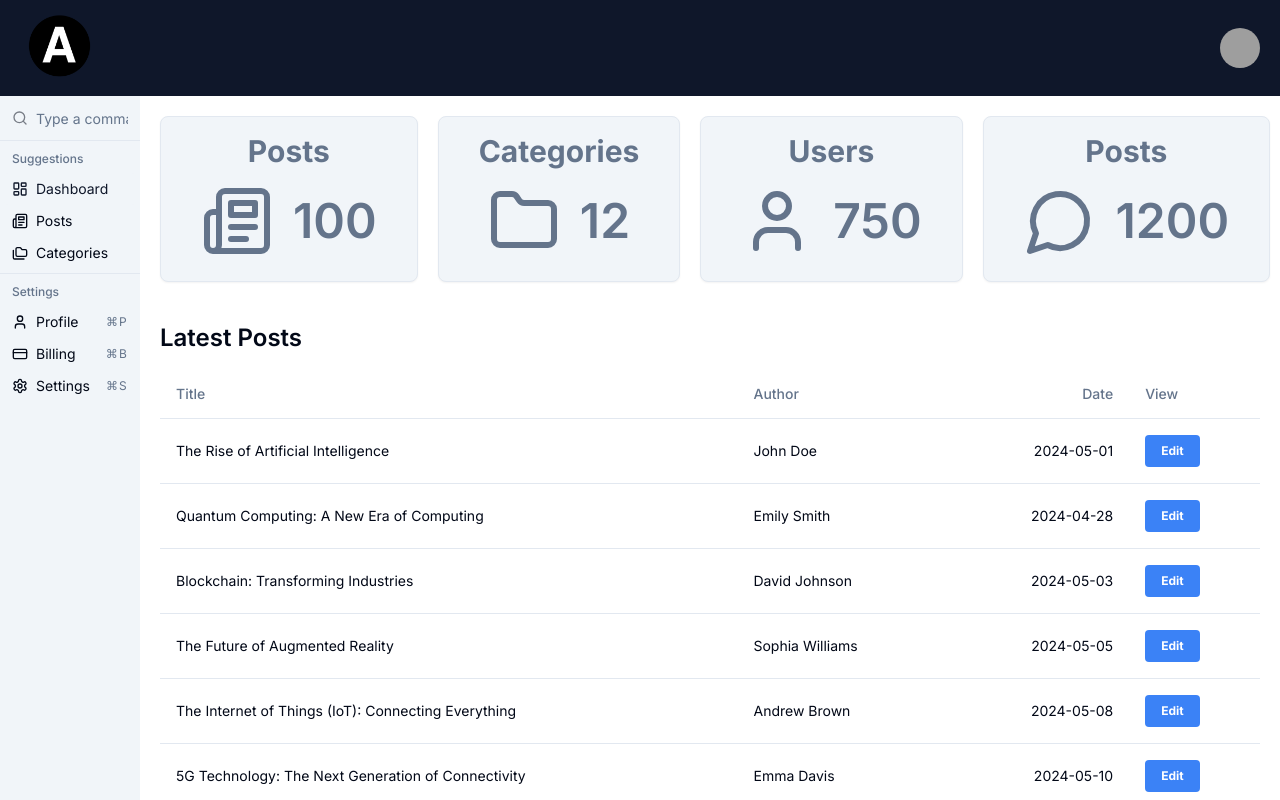
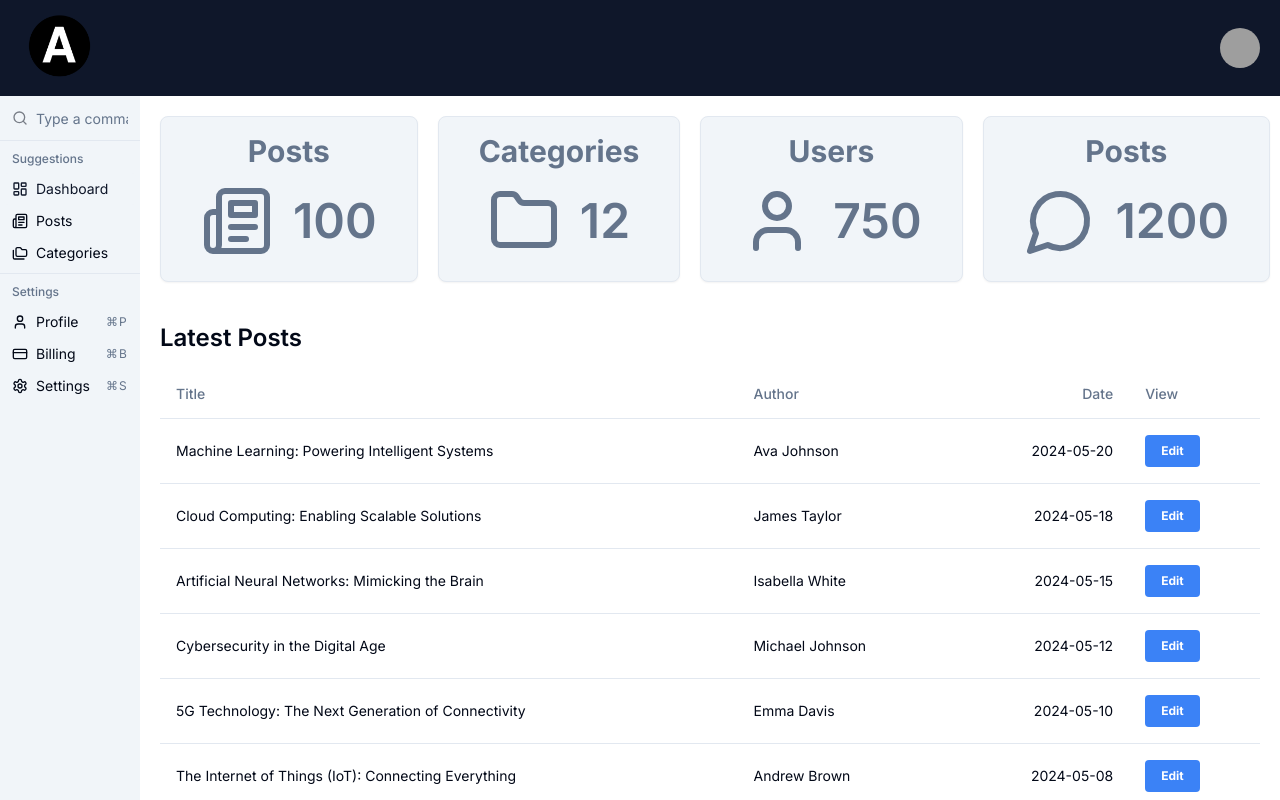
Before and after one commit to ramyatrouny/Basic-Admin-Panel, a Next.js app: page / in a window 1280 px wide. Shown: the top 800 px of the page. Built offline with nearby package versions, Linux system fonts and the light colour scheme; grey boxes are pictures that could not be loaded.

Commit message:
filter posts by descending order

```diff
--- a/app/page.tsx
+++ b/app/page.tsx
@@ -27,7 +27,7 @@
 					icon={<MessageCircle className='text-slate-500' size={72} />}
 				/>
 			</div>
-			<PostsTable title='Latest Posts' />
+			<PostsTable title='Latest Posts' limit={5} />
 		</>
 	);
 }
--- a/components/posts/PostsTable.tsx
+++ b/components/posts/PostsTable.tsx
@@ -17,6 +17,10 @@
 }
 
 const PostsTable = ({ limit, title }: PostsTableProps) => {
+	// Sort posts in descending order based on date
+	const sortedPosts: Post[] = [...posts].sort(
+		(a, b) => new Date(b.date).getTime() - new Date(a.date).getTime()
+	);
 	return (
 		<div className='mt-10'>
 			<h3 className='text-2xl mb-4 font-semibold'>{title ? title : 'Posts'}</h3>
@@ -33,7 +37,7 @@
 					</TableRow>
 				</TableHeader>
 				<TableBody>
-					{posts.map((post) => (
+					{sortedPosts.map((post) => (
 						<TableRow key={post.id}>
 							<TableCell>{post.title}</TableCell>
 							<TableCell className='hidden md:table-cell'>
```
